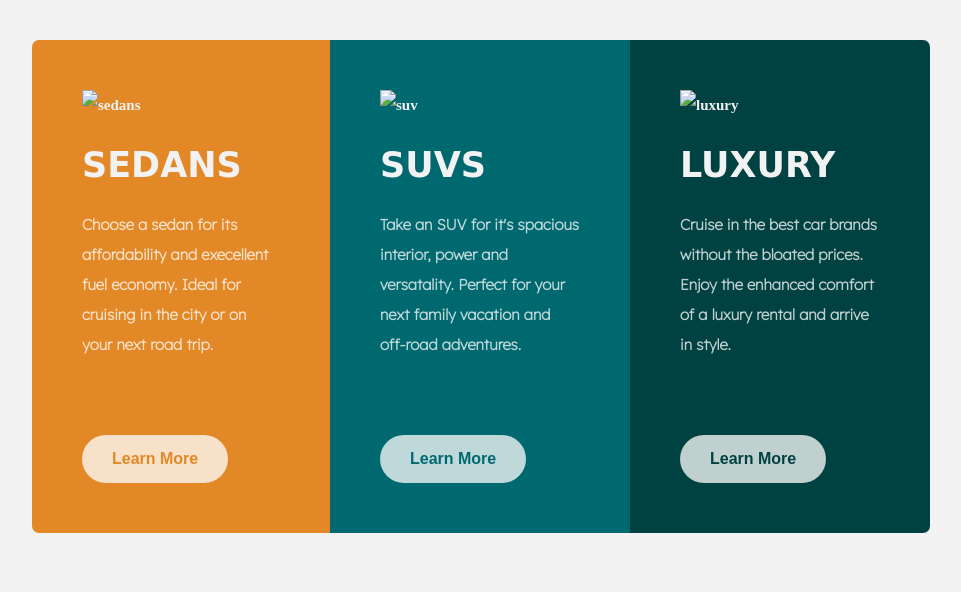
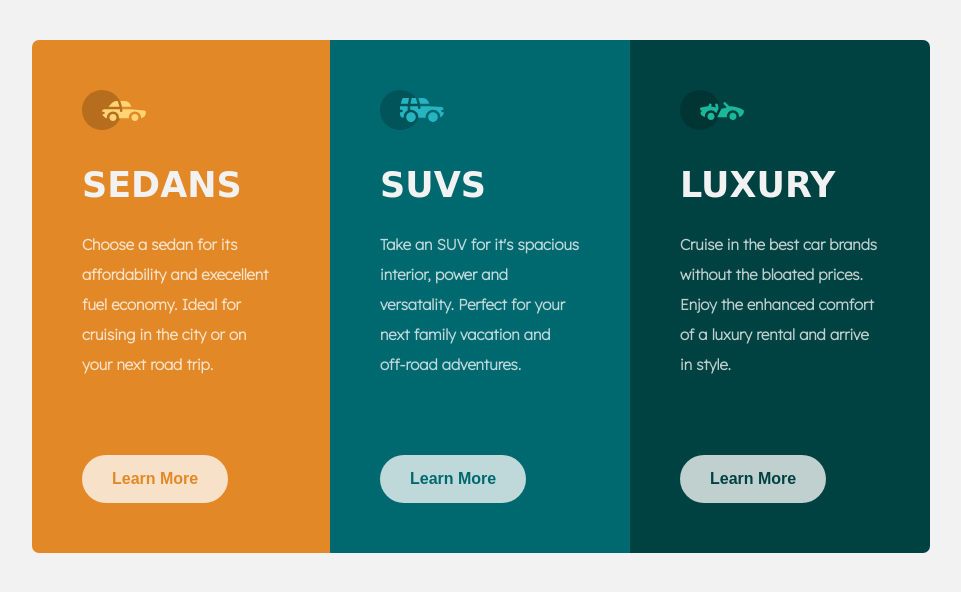
Before and after one commit to Jheff4/zuri-grid-flex, a plain HTML site: page index.html in a window 1280 px wide. Shown: the whole page, without its empty margins (159-1120 px from the left). Drawn offline with Linux system fonts and the light colour scheme; a web font is replaced by a local one.

Commit message:
Update index.html

```diff
--- a/index.html
+++ b/index.html
@@ -143,7 +143,7 @@
   <div class="container">
     <div class="first">
 
-      <img src="images/icon-sedans.svg" alt="sedans">
+      <img src="icon-sedans.svg" alt="sedans">
       <h6>SEDANS</h6>
       <p>Choose a sedan for its affordability and execellent fuel economy.
         Ideal for cruising in the city or on your next road trip.
@@ -154,7 +154,7 @@
 
     <div class="second">
 
-      <img src="images/icon-suvs.svg" alt="suv">
+      <img src="icon-suvs.svg" alt="suv">
       <h6>SUVS</h6>
       <p>Take an SUV for it's spacious interior, power and versatality. Perfect
         for your next family vacation and off-road adventures.
@@ -165,7 +165,7 @@
 
     <div class="third">
 
-      <img src="images/icon-luxury.svg" alt="luxury">
+      <img src="icon-luxury.svg" alt="luxury">
       <h6>LUXURY</h6>
       <p>Cruise in the best car brands without the bloated prices. Enjoy
         the enhanced comfort of a luxury rental and arrive in style.
```
